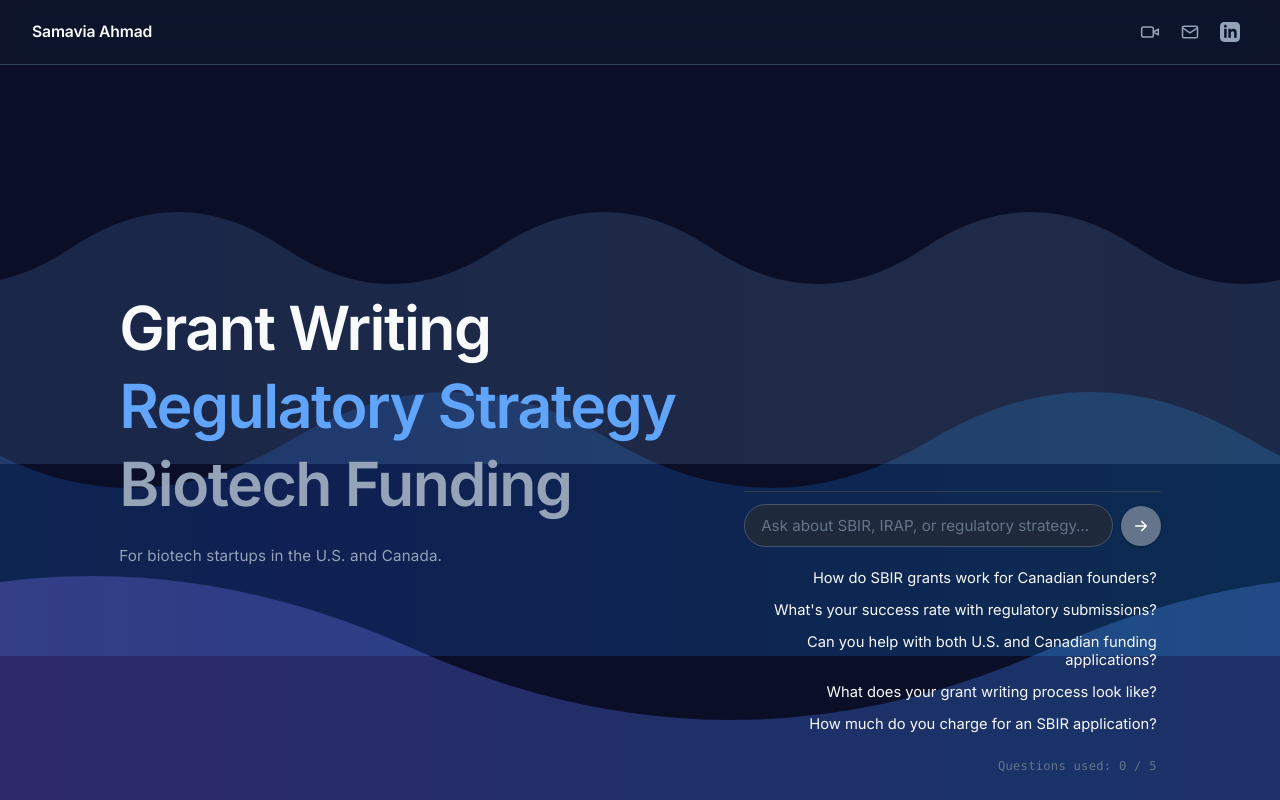
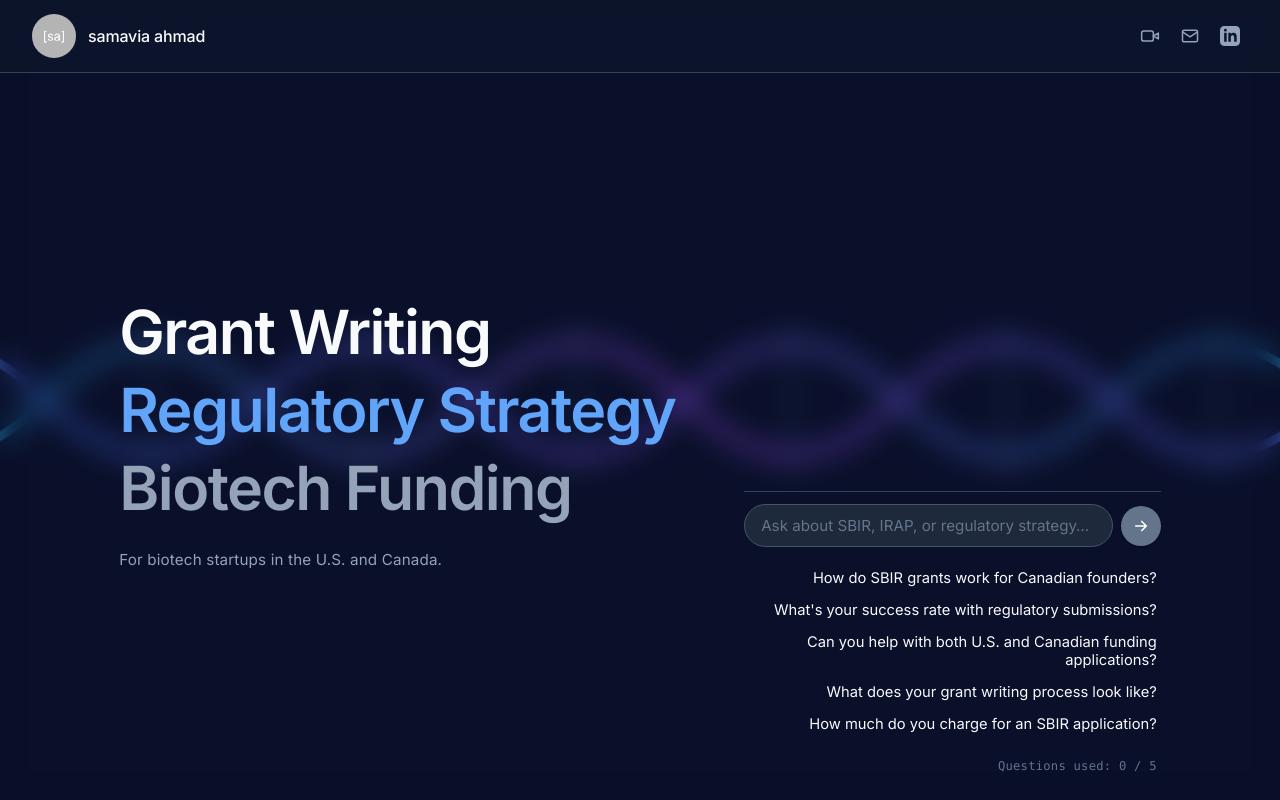
Before and after one commit to AHMADSAMAVIA/samaviaahmad.com, a website: page public/index.html in a window 1280 px wide. Drawn offline with Linux system fonts and the light colour scheme.

Commit message:
Add DNA double helix background, frosted overlay, logo header, and favicons
- Replace wave SVG layers with animated DNA double helix:
  two intertwined sinusoidal strands with vibrant blue/cyan/purple
  gradients, periodic at 1200 viewBox units for seamless translateX(-50%) loop,
  base-pair rungs with subtle dna-twist scaleY pulse
- Add frosted-glass overlay (rgba slate + backdrop-filter: blur)
  layered on top of the helix
- Replace text wordmark with circular logo (44px) + lowercase
  'samavia ahmad' link to home
- Add public/logo.png plus generated circular favicon.ico (32x32)
  and apple-touch-icon.png (180x180), wired in <head>

```diff
--- a/public/index.html
+++ b/public/index.html
@@ -8,56 +8,61 @@
   <link rel="preconnect" href="https://fonts.googleapis.com" />
   <link rel="preconnect" href="https://fonts.gstatic.com" crossorigin />
   <link href="https://fonts.googleapis.com/css2?family=Inter:wght@400;500;600&display=swap" rel="stylesheet" />
+  <link rel="icon" href="/favicon.ico" />
+  <link rel="apple-touch-icon" href="/apple-touch-icon.png" />
   <link rel="stylesheet" href="style.css" />
 </head>
 <body>
   <div class="bg-layer" aria-hidden="true">
-    <svg class="wave wave-1" viewBox="0 0 2400 400" preserveAspectRatio="none">
+    <svg class="dna-helix" viewBox="0 0 2400 400" preserveAspectRatio="none">
       <defs>
-        <linearGradient id="wave-grad-1" gradientUnits="userSpaceOnUse" x1="0" y1="0" x2="2400" y2="0">
-          <stop offset="0%"   stop-color="#8B5CF6"/>
-          <stop offset="50%"  stop-color="#3B82F6"/>
+        <linearGradient id="dna-strand-a" gradientUnits="userSpaceOnUse" x1="0" y1="0" x2="2400" y2="0">
+          <stop offset="0%"   stop-color="#3B82F6"/>
+          <stop offset="33%"  stop-color="#8B5CF6"/>
+          <stop offset="66%"  stop-color="#06B6D4"/>
           <stop offset="100%" stop-color="#A855F7"/>
         </linearGradient>
-      </defs>
-      <path
-        d="M0,220 Q300,100 600,220 T1200,220 T1800,220 T2400,220 L2400,400 L0,400 Z"
-        fill="url(#wave-grad-1)"
-      />
-    </svg>
-
-    <svg class="wave wave-2" viewBox="0 0 2400 400" preserveAspectRatio="none">
-      <defs>
-        <linearGradient id="wave-grad-2" gradientUnits="userSpaceOnUse" x1="0" y1="0" x2="2400" y2="0">
+        <linearGradient id="dna-strand-b" gradientUnits="userSpaceOnUse" x1="0" y1="0" x2="2400" y2="0">
           <stop offset="0%"   stop-color="#06B6D4"/>
-          <stop offset="50%"  stop-color="#2563EB"/>
+          <stop offset="33%"  stop-color="#A855F7"/>
+          <stop offset="66%"  stop-color="#3B82F6"/>
           <stop offset="100%" stop-color="#0EA5E9"/>
         </linearGradient>
       </defs>
-      <path
-        d="M0,220 Q150,140 300,220 Q450,300 600,220 Q750,140 900,220 Q1050,300 1200,220 Q1350,140 1500,220 Q1650,300 1800,220 Q1950,140 2100,220 Q2250,300 2400,220 L2400,400 L0,400 Z"
-        fill="url(#wave-grad-2)"
-      />
+
+      <g class="dna-rungs" stroke="rgba(147, 197, 253, 0.55)" stroke-width="2.5" stroke-linecap="round">
+        <line x1="100"  y1="100" x2="100"  y2="300"/>
+        <line x1="300"  y1="100" x2="300"  y2="300"/>
+        <line x1="500"  y1="100" x2="500"  y2="300"/>
+        <line x1="700"  y1="100" x2="700"  y2="300"/>
+        <line x1="900"  y1="100" x2="900"  y2="300"/>
+        <line x1="1100" y1="100" x2="1100" y2="300"/>
+        <line x1="1300" y1="100" x2="1300" y2="300"/>
+        <line x1="1500" y1="100" x2="1500" y2="300"/>
+        <line x1="1700" y1="100" x2="1700" y2="300"/>
+        <line x1="1900" y1="100" x2="1900" y2="300"/>
+        <line x1="2100" y1="100" x2="2100" y2="300"/>
+        <line x1="2300" y1="100" x2="2300" y2="300"/>
+      </g>
+
+      <path class="dna-strand"
+        d="M0,200 Q100,100 200,200 Q300,300 400,200 Q500,100 600,200 Q700,300 800,200 Q900,100 1000,200 Q1100,300 1200,200 Q1300,100 1400,200 Q1500,300 1600,200 Q1700,100 1800,200 Q1900,300 2000,200 Q2100,100 2200,200 Q2300,300 2400,200"
+        fill="none" stroke="url(#dna-strand-a)" stroke-width="6" stroke-linecap="round"/>
+
+      <path class="dna-strand"
+        d="M0,200 Q100,300 200,200 Q300,100 400,200 Q500,300 600,200 Q700,100 800,200 Q900,300 1000,200 Q1100,100 1200,200 Q1300,300 1400,200 Q1500,100 1600,200 Q1700,300 1800,200 Q1900,100 2000,200 Q2100,300 2200,200 Q2300,100 2400,200"
+        fill="none" stroke="url(#dna-strand-b)" stroke-width="6" stroke-linecap="round"/>
     </svg>
 
-    <svg class="wave wave-3" viewBox="0 0 2400 400" preserveAspectRatio="none">
-      <defs>
-        <linearGradient id="wave-grad-3" gradientUnits="userSpaceOnUse" x1="0" y1="0" x2="2400" y2="0">
-          <stop offset="0%"   stop-color="#60A5FA"/>
-          <stop offset="50%"  stop-color="#93C5FD"/>
-          <stop offset="100%" stop-color="#60A5FA"/>
-        </linearGradient>
-      </defs>
-      <path
-        d="M0,220 Q100,160 200,220 Q300,280 400,220 Q500,160 600,220 Q700,280 800,220 Q900,160 1000,220 Q1100,280 1200,220 Q1300,160 1400,220 Q1500,280 1600,220 Q1700,160 1800,220 Q1900,280 2000,220 Q2100,160 2200,220 Q2300,280 2400,220 L2400,400 L0,400 Z"
-        fill="url(#wave-grad-3)"
-      />
-    </svg>
+    <div class="frost"></div>
   </div>
 
   <header class="topbar">
     <div class="topbar-inner">
-      <span class="wordmark">Samavia Ahmad</span>
+      <a class="wordmark" href="/" aria-label="samavia ahmad — home">
+        <img class="wordmark-logo" src="/logo.png" alt="" width="44" height="44" />
+        <span class="wordmark-text">samavia ahmad</span>
+      </a>
       <nav class="topbar-icons" aria-label="Contact">
         <a class="icon-link" href="https://calendly.com/ahmadsamavia/30min" target="_blank" rel="noopener noreferrer" aria-label="Book a call" title="Book a call">
           <svg xmlns="http://www.w3.org/2000/svg" viewBox="0 0 24 24" width="20" height="20" fill="none" stroke="currentColor" stroke-width="1.8" stroke-linecap="round" stroke-linejoin="round" aria-hidden="true">
--- a/public/style.css
+++ b/public/style.css
@@ -63,7 +63,7 @@ body {
   to   { opacity: 1; }
 }
 
-/* ── animated wave background ─────────────────────── */
+/* ── animated DNA double helix + frosted glass ────── */
 .bg-layer {
   position: fixed;
   inset: 0;
@@ -72,39 +72,48 @@ body {
   pointer-events: none;
 }
 
-.wave {
+.dna-helix {
   position: absolute;
   left: 0;
+  top: 50%;
   width: 200vw;
-  height: 60vh;
+  height: 55vh;
   pointer-events: none;
   will-change: transform;
-  mix-blend-mode: screen;
+  opacity: 0.7;
+  transform: translateY(-50%) translateX(0);
+  animation: dna-flow 38s linear infinite !important;
 }
 
-/* SVG path is periodic at 1200 viewBox units (= 100vw rendered);
-   translateX(-50%) shifts by exactly one period for a seamless loop. */
-@keyframes wave-drift {
-  from { transform: translateX(0); }
-  to   { transform: translateX(-50%); }
+.dna-strand {
+  stroke-width: 8 !important;
 }
 
-.wave-1 {
-  bottom: -8%;
-  opacity: 0.32;
-  animation: wave-drift 28s linear infinite;
+/* The helix path is periodic every 400 viewBox units. translateX(-50%)
+   shifts by 1200 viewBox units (3 full periods) for a seamless loop. */
+@keyframes dna-flow {
+  from { transform: translateY(-50%) translateX(0); }
+  to   { transform: translateY(-50%) translateX(-50%); }
 }
 
-.wave-2 {
-  bottom: 18%;
-  opacity: 0.22;
-  animation: wave-drift 22s linear infinite reverse;
+/* Subtle 3D twist illusion: vary the rung verticality slightly to suggest
+   the helix is rotating around its longitudinal axis. */
+.dna-rungs {
+  transform-origin: center;
+  animation: dna-twist 8s ease-in-out infinite !important;
 }
 
-.wave-3 {
-  bottom: 42%;
-  opacity: 0.16;
-  animation: wave-drift 18s linear infinite;
+@keyframes dna-twist {
+  0%, 100% { transform: scaleY(1); }
+  50%      { transform: scaleY(0.65); }
+}
+
+.frost {
+  position: absolute;
+  inset: 0;
+  background: rgba(15, 23, 42, 0.22);
+  backdrop-filter: blur(14px) saturate(115%);
+  -webkit-backdrop-filter: blur(14px) saturate(115%);
 }
 
 a { color: inherit; cursor: pointer; }
@@ -131,10 +140,28 @@ button { cursor: pointer; }
 }
 
 .wordmark {
-  font-weight: 600;
-  font-size: 0.98rem;
+  display: inline-flex;
+  align-items: center;
+  gap: 12px;
+  text-decoration: none;
+  color: var(--text);
+}
+
+.wordmark-logo {
+  display: block;
+  width: 44px;
+  height: 44px;
+  border-radius: 50%;
+  object-fit: cover;
+  flex-shrink: 0;
+}
+
+.wordmark-text {
+  font-weight: 500;
+  font-size: 1rem;
   letter-spacing: -0.01em;
   color: var(--text);
+  text-transform: lowercase;
 }
 
 .topbar-icons {
```
Also changed, not shown: public/apple-touch-icon.png (added), public/favicon.ico (added), public/logo.png (added).
